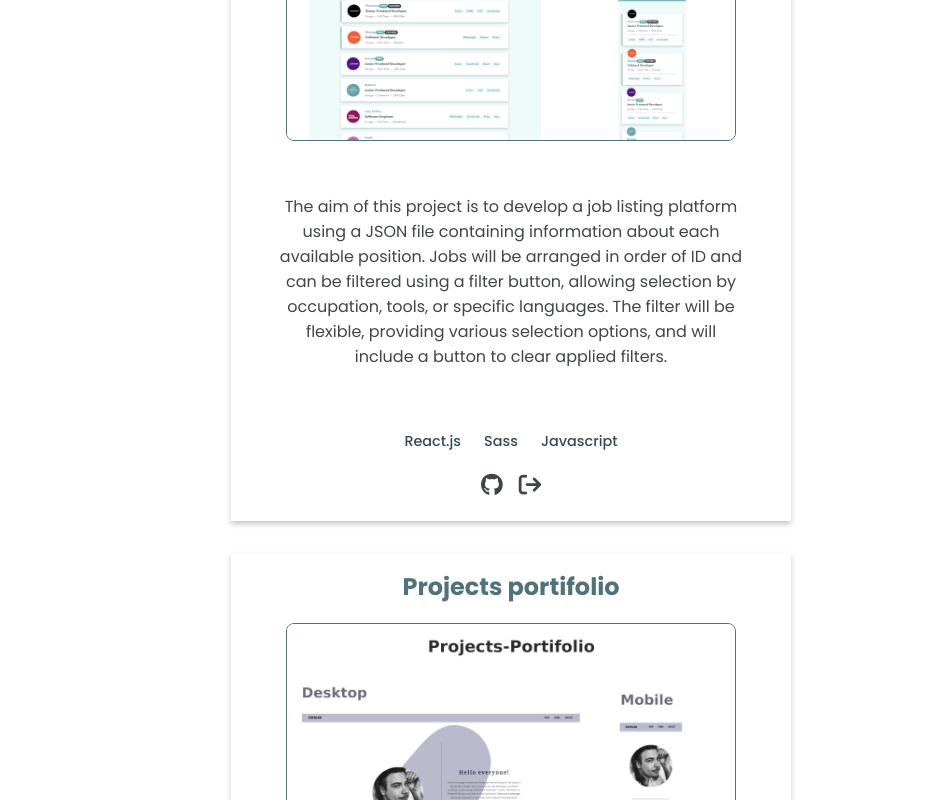
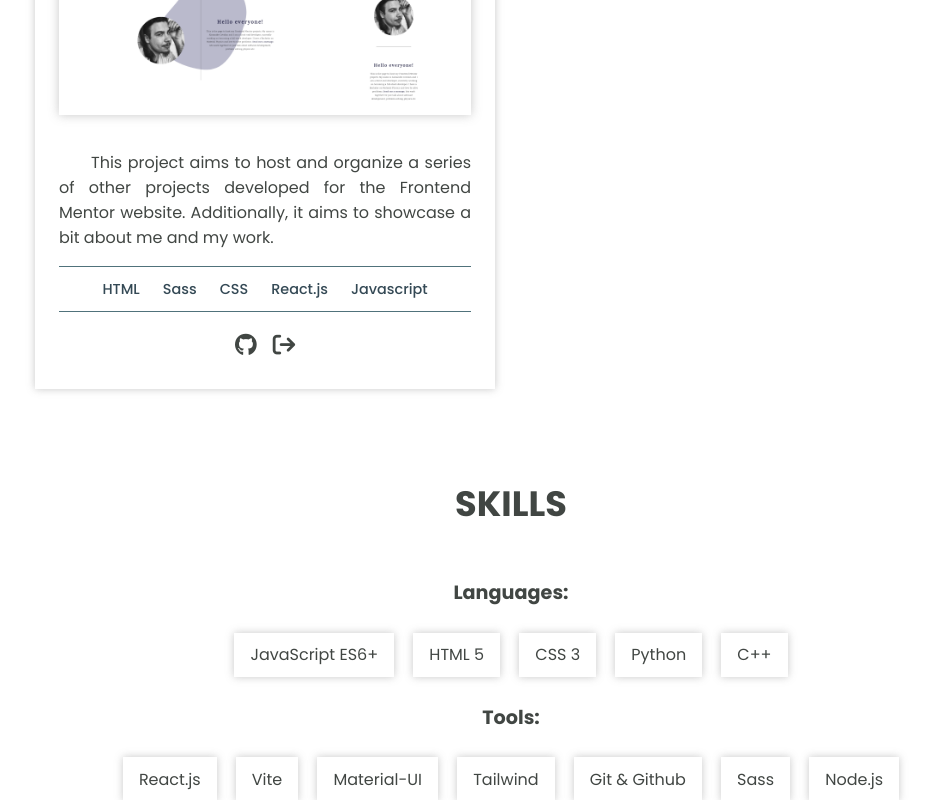
Before and after one commit to covolan/portifolio, a React (Vite) app: page / in a window 1280 px wide. Shown: the part 2000-2800 px from the top of the page, without its empty margins (129-1062 px from the left). Built offline with nearby package versions, Linux system fonts and the light colour scheme.

Commit message:
layout revamp

```diff
--- a/package.json
+++ b/package.json
@@ -12,6 +12,8 @@
     "preview": "vite preview"
   },
   "dependencies": {
+    "@radix-ui/react-popover": "1.1.1",
+    "@radix-ui/react-tooltip": "^1.1.2",
     "react": "^18.2.0",
     "react-dom": "^18.2.0"
   },
--- a/src/App.jsx
+++ b/src/App.jsx
@@ -13,7 +13,7 @@ const App = () => {
 
   const changeLang = () => {
     currentLang == "eng" ? setCurrentLang("br") : setCurrentLang("eng");
-  }
+  };
 
   return (
     <div>
--- a/src/components/Contact/Contact.css
+++ b/src/components/Contact/Contact.css
@@ -13,11 +13,10 @@
   cursor: pointer;
   padding: 0.6em 1em;
   margin: 0.5em;
-    /* border: 1px solid black; */
   font-weight: 600;
   color: var(--light-text-gray);
   background-color: var(--light-background);
-    box-shadow: 0px 3px 5px var(--light-dropshadow);
+  box-shadow: 0px 0px 8px var(--light-dropshadow);
 
   transition: 0.3s ease;
   &:hover {
--- a/src/components/Frontpage/Frontpage.jsx
+++ b/src/components/Frontpage/Frontpage.jsx
@@ -1,6 +1,8 @@
 import React from "react";
 import "./Frontpage.css";
 import picture from "/picture.jpeg";
+import * as Tooltip from "@radix-ui/react-tooltip";
+import ToolTip from "../ToolTip/ToolTip";
 
 const Frontpage = ({ info, lang }) => {
   return (
@@ -23,7 +25,12 @@ const Frontpage = ({ info, lang }) => {
           </li>
           <li className="frontpage-item">
             <a href="https://github.com/covolan" target="_blank">
-              <i className="fa-brands fa-github"></i>
+              <ToolTip
+                Content={"Github"}
+                Children={
+                  <i className="fa-brands fa-github cursor-pointer"></i>
+                }
+              ></ToolTip>
             </a>
           </li>
           <li className="frontpage-item">
@@ -31,7 +38,12 @@ const Frontpage = ({ info, lang }) => {
               href="https://www.linkedin.com/in/alexandre-covolan/"
               target="_blank"
             >
-              <i className="fa-brands fa-linkedin"></i>
+              <ToolTip
+                Content={"LinkedIn"}
+                Children={
+                  <i className="fa-brands fa-linkedin cursor-pointer"></i>
+                }
+              />
             </a>
           </li>
         </ul>
--- a/src/components/Projects/Projects.css
+++ b/src/components/Projects/Projects.css
@@ -13,27 +13,24 @@
 }
 
 .prj-image {
-    width: 450px;
-    height: 250px;
+  width: 100%;
+  box-shadow: 0px 0px 10px 0px var(--light-dropshadow);
   margin: 1.2rem 0;
-    border: 1px solid var(--light-highlight1);
-    border-radius: 0.5rem;
 }
 
 .prj {
   display: flex;
   flex-direction: column;
   align-items: center;
-    box-shadow: 0px 3px 5px var(--light-dropshadow);
+  box-shadow: 0px 0px 8px var(--light-dropshadow);
   background-color: var(--light-background);
-    width: 560px;
-    height: 700px;
-    padding: 1rem;
+  width: 460px;
+  padding: 1.5rem;
   margin: 1rem;
   transition: 0.4s ease;
 
   &:hover {
-        box-shadow: 0px 3px 7px var(--light-highlight1);
+    box-shadow: 0px 0px 8px var(--light-highlight1);
   }
 }
 
@@ -43,8 +40,10 @@
 }
 
 .prj-description {
-    padding: 1rem 2rem;
+  padding: 1rem 0rem;
   margin: auto;
+  text-indent: 2rem;
+  text-align: justify;
 }
 
 .prj-tech {
@@ -54,12 +53,8 @@
   margin: 0.8em;
 }
 
-.prj-list-tech {
-    margin: auto 0 0 0;
-}
-
 .prj-link {
-    margin: 0.3rem 0.5rem 0 0.5rem;
+  margin: 1rem 0.5rem 0 0.5rem;
   font-size: 1.4rem;
   cursor: pointer;
   border-bottom: transparent solid;
@@ -71,7 +66,16 @@
   }
 }
 
-@media screen and (max-width: 1300px) {
+.cursor-pointer {
+  cursor: pointer;
+}
+
+.prj-hr {
+  border-top: 1px solid var(--light-highlight1);
+  width: 100%;
+}
+
+@media screen and (max-width: 1050px) {
   .projects-cards {
     display: grid;
     grid-template-columns: 1fr;
@@ -81,7 +85,6 @@
 }
 
 @media screen and (max-width: 600px) {
-
   .prj-image {
     width: 100%;
     height: auto;
--- a/src/components/Projects/Projects.jsx
+++ b/src/components/Projects/Projects.jsx
@@ -1,5 +1,7 @@
 import React from "react";
 import "./Projects.css";
+import * as Tooltip from "@radix-ui/react-tooltip";
+import ToolTip from "../ToolTip/ToolTip";
 
 const Projects = ({ info, lang }) => {
   return (
@@ -12,25 +14,36 @@ const Projects = ({ info, lang }) => {
               <h4 className="prj-title">{proj.title}</h4>
               <img src={proj.image} className="prj-image" alt="" />
               <p className="prj-description">{proj.description}</p>
+              <hr className="prj-hr" />
               <ul className="prj-list-tech">
                 {proj.tools.map((item) => {
-                  return(
-
-                  <li key={item} className="prj-tech">
-                    {item}
-                  </li>
-                  )
+                  return (
+                    <li key={item} className="prj-tech">
+                      {item}
+                    </li>
+                  );
                 })}
               </ul>
+              <hr className="prj-hr" />
               <ul className="prj-list-links">
                 <li className="prj-link">
                   <a href={proj.links[0]} target="_blank">
-                    <i className="fa-brands fa-github"></i>
+                    <ToolTip
+                      Children={
+                        <i className="fa-brands fa-github cursor-pointer"></i>
+                      }
+                      Content={"Github"}
+                    />
                   </a>
                 </li>
                 <li className="prj-link">
                   <a href={proj.links[1]} target="_blank">
-                    <i className="fa-solid fa-arrow-right-from-bracket"></i>
+                    <ToolTip
+                      Children={
+                        <i className="fa-solid fa-arrow-right-from-bracket cursor-pointer"></i>
+                      }
+                      Content={"Link"}
+                    />
                   </a>
                 </li>
               </ul>
--- a/src/components/Skills/Skills.css
+++ b/src/components/Skills/Skills.css
@@ -16,7 +16,7 @@
 }
 
 .skills-list {
-    max-width: 500px;
+  max-width: 800px;
   justify-content: center;
   flex-wrap: wrap;
   /* margin-top: 2rem; */
@@ -26,11 +26,10 @@
   margin: 0.6em;
   padding: 0.6em 1em;
   background-color: var(--light-background);
-    box-shadow: 0px 3px 5px var(--light-dropshadow);
+  box-shadow: 0px 0px 8px var(--light-dropshadow);
   transition: 0.3s ease;
 
   &:hover {
-        box-shadow: 0px 3px 5px var(--light-highlight1);
-
+    box-shadow: 0px 0px 8px var(--light-highlight1);
   }
 }
--- /dev/null
+++ b/src/components/ToolTip/ToolTip.css
@@ -0,0 +1,13 @@
+.TooltipContent {
+  /* border-radius: 4px; */
+  padding: 8px 15px;
+  font-size: 15px;
+  line-height: 1;
+  color: var(--light-text-gray);
+  background-color: var(--light-background);
+  box-shadow: 0px 0px 5px 0px var(--light-highlight1);
+}
+.TooltipArrow {
+  fill: var(--light-highlight1);
+  background-color: transparent;
+}
--- /dev/null
+++ b/src/components/ToolTip/ToolTip.jsx
@@ -0,0 +1,19 @@
+import React from "react";
+import * as Tooltip from "@radix-ui/react-tooltip";
+import "./ToolTip.css";
+
+export default function ToolTip({ Children, Content }) {
+  return (
+    <Tooltip.Provider delayDuration={150}>
+      <Tooltip.Root>
+        <Tooltip.Trigger>{Children}</Tooltip.Trigger>
+        <Tooltip.Portal>
+          <Tooltip.Content className="TooltipContent">
+            {Content}
+            <Tooltip.Arrow className="TooltipArrow" />
+          </Tooltip.Content>
+        </Tooltip.Portal>
+      </Tooltip.Root>
+    </Tooltip.Provider>
+  );
+}
--- a/src/information.json
+++ b/src/information.json
@@ -1,15 +1,15 @@
 {
   "current": "eng",
   "skills": {
-    "languages": ["JavaScript", "HTML", "CSS", "Python", "C++"],
+    "languages": ["JavaScript ES6+", "HTML 5", "CSS 3", "Python", "C++"],
     "tools": [
+      "React.js",
+      "Vite",
+      "Material-UI",
+      "Tailwind",
+      "Git & Github",
       "Sass",
-      "Git",
-      "Github",
-      "React.js",
-      "Tailwind",
       "Node.js",
-      "PostgreSQL",
       "Docker"
     ]
   },
```
Also changed, not shown: 1 other file (tests, documents, lock files or other folders). Lines whose indentation alone changed are shown as unchanged.
